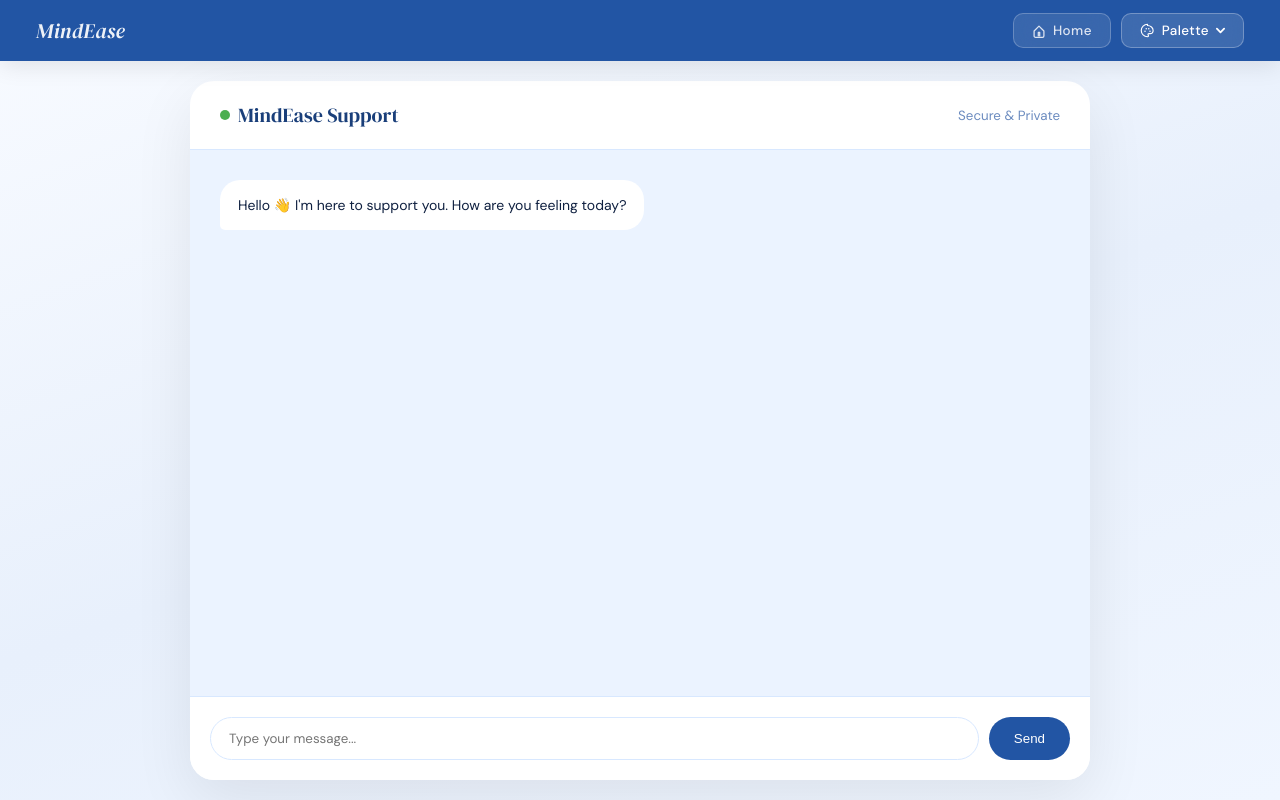
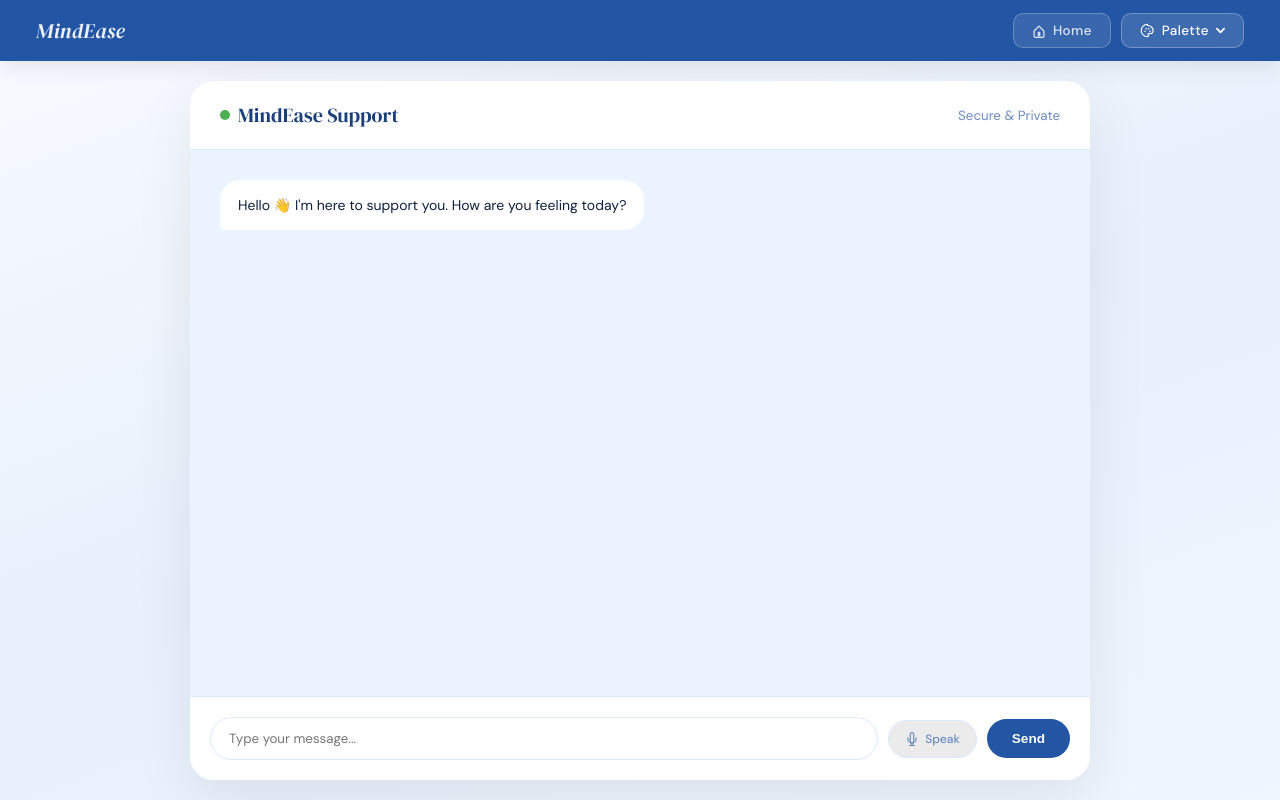
Before and after one commit to Abinnbabu/mindEase, a React (Create React App) app in the folder frontend/: page /chatbot in a window 1280 px wide. Built offline with nearby package versions, Linux system fonts and the light colour scheme.

Commit message:
mic update

```diff
--- a/frontend/src/components/chatbot.js
+++ b/frontend/src/components/chatbot.js
@@ -80,6 +80,15 @@ const GLOBAL_CSS = `
   .nav-btn:hover     { background: rgba(255,255,255,0.22) !important; }
   .palette-row       { transition: background .15s ease; cursor: pointer; border-radius: 10px; }
   .palette-row:hover { background: rgba(128,128,128,.08) !important; }
+
+  @keyframes micPulse {
+    0%, 100% { opacity: 0.6; transform: scale(1); }
+    50% { opacity: 1; transform: scale(1.15); }
+  }
+
+  .mic-btn-active {
+    animation: micPulse 1.5s ease-in-out infinite;
+  }
 `;
 
 /* ─── NAVBAR COMPONENT (matching home.js exactly) ────────────────── */
@@ -227,6 +236,7 @@ export default function MindEaseChat() {
   ]);
   const [input, setInput] = useState("");
   const [typing, setTyping] = useState(false);
+  const [listening, setListening] = useState(false);
 
   const chatRef = useRef(null);
   const T = THEMES[themeKey];
@@ -269,6 +279,11 @@ export default function MindEaseChat() {
         { sender: "bot", text: generateReply(text) },
       ]);
     }, 1200);
+  };
+
+  const toggleSpeechToText = () => {
+    setListening(!listening);
+    // Placeholder for actual speech-to-text implementation
   };
 
   return (
@@ -419,6 +434,7 @@ export default function MindEaseChat() {
                 background: T.surface,
                 display: "flex",
                 gap: 10,
+                alignItems: "center",
               }}
             >
               <input
@@ -437,6 +453,36 @@ export default function MindEaseChat() {
               />
 
               <button
+                className={listening ? "mic-btn-active" : ""}
+                onClick={toggleSpeechToText}
+                title={listening ? "Recording... (Tap to stop)" : "Tap to speak"}
+                style={{
+                  background: listening ? T.primary : "rgba(0,0,0,0.08)",
+                  color: listening ? "#fff" : T.muted,
+                  border: `1.5px solid ${listening ? T.primary : T.subtle}`,
+                  borderRadius: 30,
+                  padding: "10px 16px",
+                  cursor: "pointer",
+                  display: "flex",
+                  alignItems: "center",
+                  gap: 6,
+                  fontFamily: "'DM Sans', sans-serif",
+                  fontSize: "0.75rem",
+                  fontWeight: 500,
+                  transition: "all .2s ease",
+                }}
+              >
+                <svg width="14" height="14" viewBox="0 0 24 24" fill="none"
+                  stroke="currentColor" strokeWidth="2" strokeLinecap="round" strokeLinejoin="round">
+                  <path d="M12 1a3 3 0 0 0-3 3v12a3 3 0 0 0 6 0V4a3 3 0 0 0-3-3z" />
+                  <path d="M19 10v2a7 7 0 0 1-14 0v-2" />
+                  <line x1="12" y1="19" x2="12" y2="23" />
+                  <line x1="8" y1="23" x2="16" y2="23" />
+                </svg>
+                <span>{listening ? "...Listening" : "Speak"}</span>
+              </button>
+
+              <button
                 onClick={sendMessage}
                 style={{
                   background: T.primary,
@@ -445,6 +491,9 @@ export default function MindEaseChat() {
                   borderRadius: 30,
                   padding: "12px 25px",
                   cursor: "pointer",
+                  fontWeight: 600,
+                  fontSize: "0.85rem",
+                  transition: "all .2s ease",
                 }}
               >
                 Send
```
